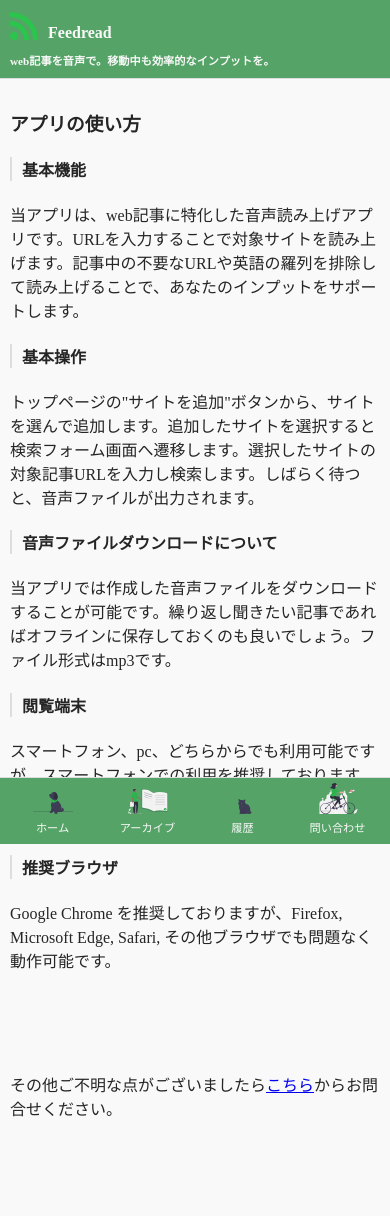
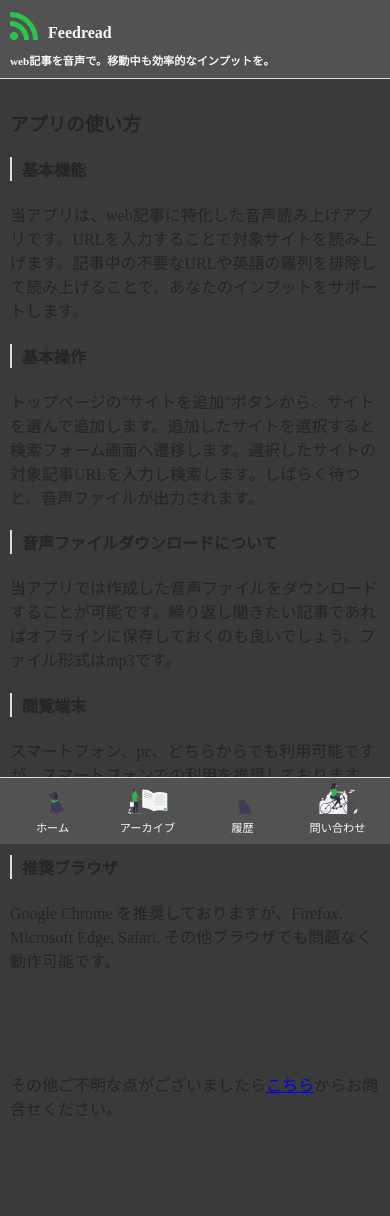
Before and after one commit to 8maguchi8ruki/FeedListener, a Flask app: page /help/ in a window 390 px wide. Run offline with Flask 2, Linux system fonts and the light colour scheme; some libraries are stand-ins or nearby versions.

Commit message:
design update

```diff
--- a/static/css/responsive.css
+++ b/static/css/responsive.css
@@ -32,7 +32,7 @@
         top: 0;
         left: 0;
         z-index: 101;
-        background-color: #55a367;
+        background-color: #525252;
         display: flex;
     }
     h1{
@@ -163,7 +163,7 @@
         position: fixed;
         left: 0;
         bottom: 0;
-        background-color: #55a367;
+        background-color: #525252;
         z-index: 100;
         display: flex;
         justify-content: space-between;
@@ -194,7 +194,7 @@
         transform: translateY(0);
         text-decoration: none;
         color: #f9f9f9;
-        background-color: #55a367;
+        background-color: #525252;
         box-sizing: border-box;
         font-size: 0.7rem;
 
--- a/static/css/style.css
+++ b/static/css/style.css
@@ -6,7 +6,7 @@ body{
     width: 100%;
     margin: 0;
     box-sizing: border-box;
-    background-color: #f9f9f9;
+    background-color: #3a3a3a;
     overflow-x: hidden;
 }
 .wrap{
@@ -88,7 +88,7 @@ h1 p{
     color: #f9f9f9;
     font-size: 1.2em;
     text-align: start;
-    box-shadow: #767676 3px 3px 1px 0px;
+    /* box-shadow: #767676 3px 3px 1px 0px; */
     animation: 0.5s ease-in-out fadein;
 }
 
@@ -148,7 +148,7 @@ h1 p{
 }
 .menu .menu-content{
     margin: 10px 0 20px 0;
-    box-shadow: #767676 5px 5px 2px 0px;
+    /* box-shadow: #767676 5px 5px 2px 0px; */
     animation: 0.5s ease-in-out fadein;
 }
 .menu .menu-content:hover{
```
Also changed, not shown: 1 other file.
